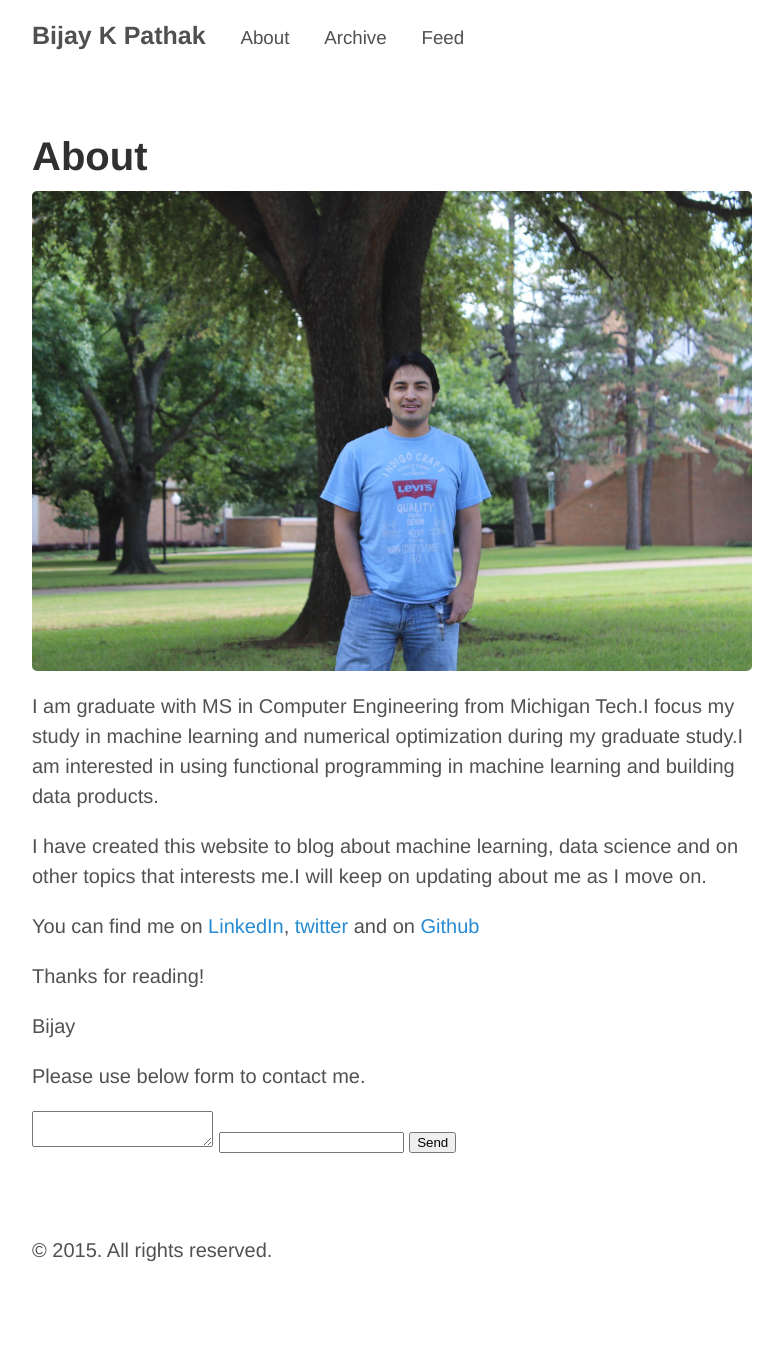
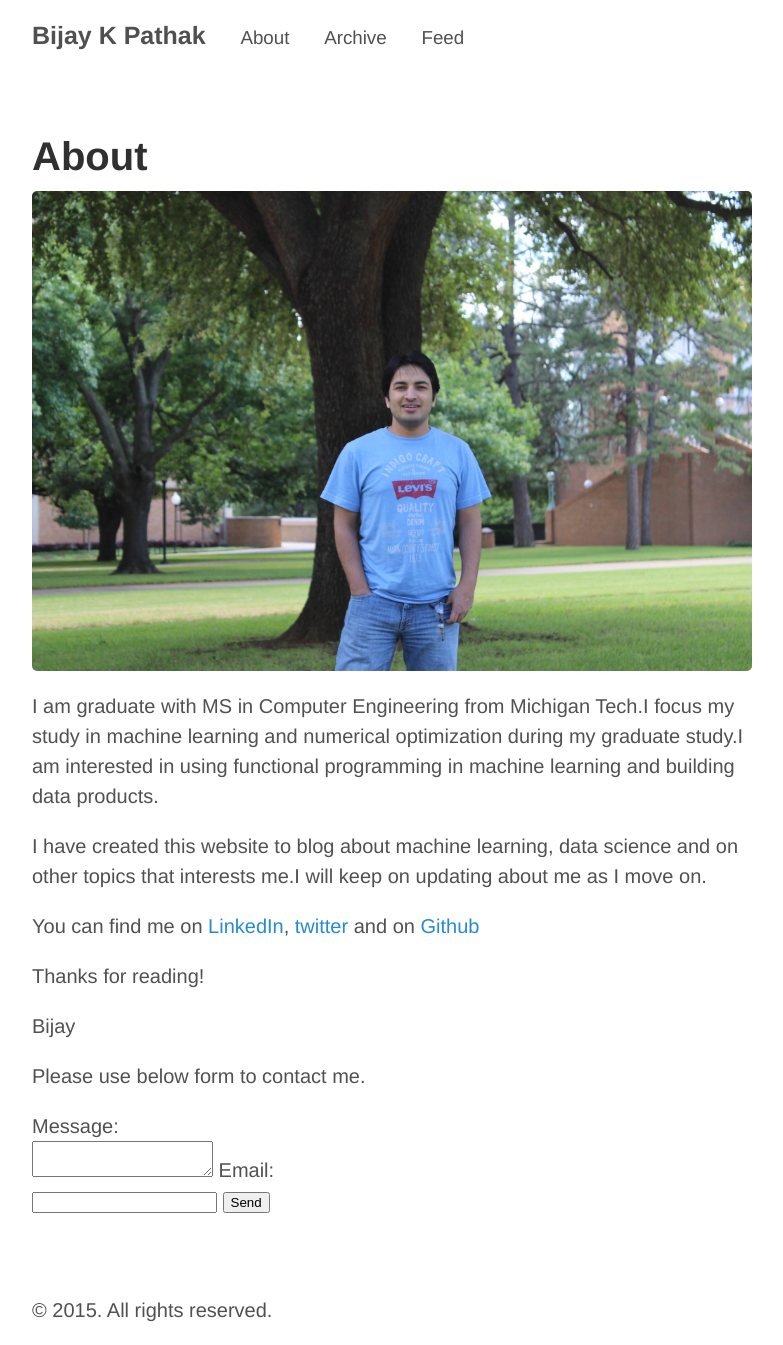
Before and after one commit to bkpathak/bkpathak.github.io, a Jekyll site: the page built from about.md, in a window 1280 px wide. Shown: the whole page, without its empty margins (248-1031 px from the left). Built offline with Jekyll 4.4.1, drawn with Linux system fonts in a browser that asks for light colours; Markdown is read by kramdown in place of the engine named in the settings; before the commit the page ends 1285 px from its top, so only the background shows below that.

Commit message:
added input heading.

```diff
--- a/about.md
+++ b/about.md
@@ -19,7 +19,9 @@ Please use below form to contact me.
 
 <form action="//formspree.io/pathakbijaykumar@gmail.com"
       method="POST">
+      Message:<br>
     <textarea name="body"></textarea>
+      Email:<br>
     <input type="email" name="_replyto">
     <input type="submit" value="Send">
 </form>
```
